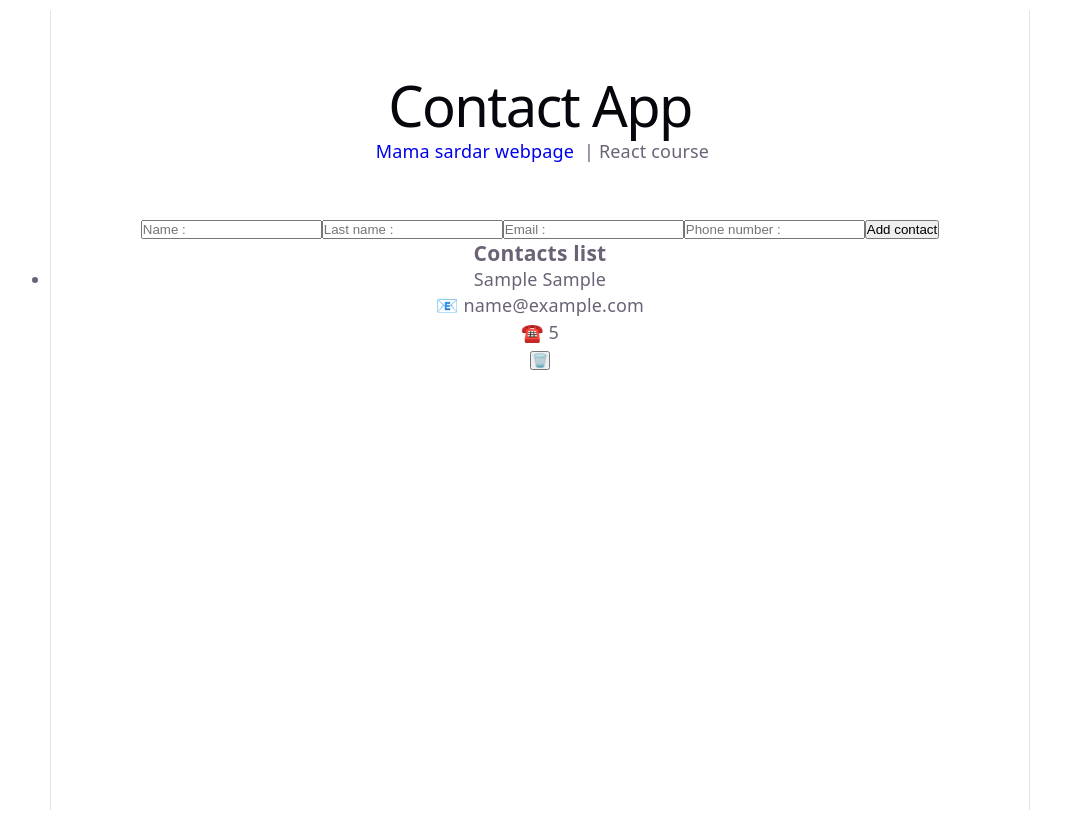
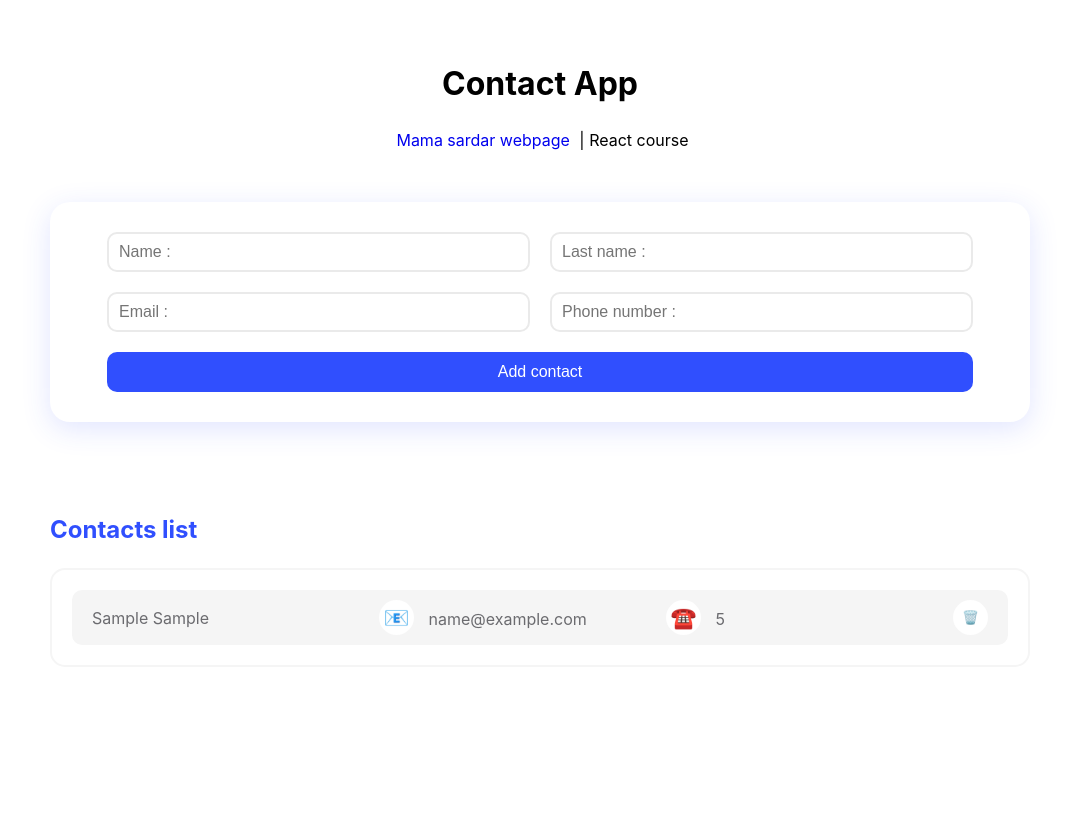
Before and after one commit to sardarbalnour/contact-app2, a React (Vite) app: page / in a window 1280 px wide. Both pictures are taken after typing "Sample", "Sample", "name@example.com", "5" into the empty fields and a click on the button "Add contact". Shown: the whole page, without its empty margins (100-1165 px from the left). Built offline with nearby package versions, Linux system fonts and the light colour scheme.

Commit message:
boring styles

```diff
--- a/src/components/ContactItem.jsx
+++ b/src/components/ContactItem.jsx
@@ -1,9 +1,11 @@
+import styles from "./ContactItem.module.css"
+
 function ContactItem({
   data: { id, name, email, lastName, phoneNumber },
   deleteHandler,
 }) {
   return (
-    <li key={id}>
+    <li className={styles.item}>
       <p>
         {name} {lastName}
       </p>
--- /dev/null
+++ b/src/components/ContactItem.module.css
@@ -0,0 +1,41 @@
+.item {
+  display: flex;
+  justify-content: space-between;
+  align-items: center;
+  background-color: #f5f5f5;
+  color: #6b6b6f;
+  padding: 10px 20px;
+  margin: 15px;
+  border-radius: 10px;
+}
+
+.item p {
+  flex-basis: 0;
+  flex-grow: 1;
+}
+
+.item span {
+  display: inline-block;
+  font-size: 1.3rem;
+  text-align: center;
+  margin-right: 10px;
+  background-color: #fff;
+  width: 35px;
+  height: 35px;
+  line-height: 35px;
+  border-radius: 50%;
+}
+
+.item button {
+  width: 35px;
+  height: 35px;
+  background-color: #fff;
+  border: none;
+  border-radius: 50%;
+  cursor: pointer;
+  transition: 0.1s all ease-in-out;
+}
+
+.item button:hover {
+  font-size: 1.3rem;
+}
--- a/src/components/Contacts.jsx
+++ b/src/components/Contacts.jsx
@@ -3,6 +3,8 @@
 
 import ContactsList from "./ContactsList";
 import inputs from "../constants/inputs";
+
+import styles from "./Contacts.module.css";
 
 function Contacts() {
   const [contacts, setContacts] = useState([]);
@@ -49,8 +51,8 @@
   };
 
   return (
-    <div>
-      <div>
+    <div className={styles.container}>
+      <div className={styles.form}>
         {inputs.map((input, index) => (
           <input
             name={input.name}
@@ -64,7 +66,7 @@
 
         <button onClick={addHandler}>Add contact</button>
       </div>
-      <div>{alert && <p>{alert}</p>}</div>
+      <div className={styles.alert}>{alert && <p>{alert}</p>}</div>
       <ContactsList contacts={contacts} deleteHandler={deleteHandler} />
     </div>
   );
--- /dev/null
+++ b/src/components/Contacts.module.css
@@ -0,0 +1,71 @@
+.container {
+    display: flex;
+    flex-direction: column;
+    align-items: center;
+}
+
+.form {
+    display: flex;
+    flex-wrap: wrap;
+    justify-content: center;
+    align-items: center;
+    padding: 20px;
+    margin-bottom: 20px;
+    border-radius: 20px;
+    box-shadow: #304ffe25 0 7px 29px 0;
+}
+
+.form input {
+    width: 45%;
+    margin: 10px;
+    padding: 10px;
+    height: 40px;
+    border: 2px solid #eaeaea;
+    border-radius: 10px;
+    color: #304ffe;
+    font-size: 1rem;
+    outline-color: #304ffe;
+}
+
+.form button {
+    width: calc(90% + 20px);
+    height: 40px;
+    padding: 10px;
+    margin: 10px 0;
+    cursor: pointer;
+    background-color: #304ffe;
+    color: #fff;
+    border: none;
+    border-radius: 10px;
+    font-size: 1rem;
+    transition: 0.2s all ease-in-out;
+}
+
+.form button:hover {
+    box-shadow: #0c2ad487 0 7px 29px 0;
+}
+
+.alert {
+    width: 100%;
+    height: 40px;
+    margin: 5px 0 25px;
+}
+
+.alert p {
+    background-color: #ffebee;
+    color: #f44336;
+    width: 100%;
+    padding: 10px;
+    border-radius: 10px;
+    text-align: center;
+}
+
+@media (max-width:500px) {
+    .form input {
+        width: 90%;
+    }
+
+    .form button {
+        width: 90%;
+    }
+}
--- a/src/components/ContactsList.jsx
+++ b/src/components/ContactsList.jsx
@@ -1,11 +1,13 @@
 import ContactItem from "./ContactItem";
+
+import styles from "./ContactsList.module.css"
 
 function ContactsList({ contacts, deleteHandler }) {
   return (
-    <div>
+    <div className={styles.container}>
       <h3>Contacts list</h3>
       {contacts.length ? (
-        <ul>
+        <ul className={styles.contacts}>
           {contacts.map((contact) => (
             <ContactItem
               key={contact.id}
@@ -15,7 +17,7 @@
           ))}
         </ul>
       ) : (
-        <p>No contacts yet !</p>
+        <p className={styles.message}>No contacts yet !</p>
       )}
     </div>
   );
--- /dev/null
+++ b/src/components/ContactsList.module.css
@@ -0,0 +1,30 @@
+ .container {
+  width: 100%;
+  margin-bottom: 100px;
+}
+
+.container h3 {
+  color: #304ffe;
+  font-size: 1.5rem;
+}
+
+.contacts {
+    border: 2px solid #f5f5f5;
+    list-style: none;
+    margin-top: 20px;
+    padding: 5px;
+    border-radius: 15px;
+}
+
+.message {
+  background-color: #f5f5f5;
+  height: 100px;
+  line-height: 100px;
+  /* neveshte miad vasatage height va line height barabar bashe*/
+  text-align: center;
+  margin-top: 20px;
+  border-radius: 20px;
+  color: #6b6b6f;
+  font-size: 1.2rem;
+  font-weight: 500;
+}
--- a/src/global.css
+++ b/src/global.css
@@ -1,58 +1,13 @@
 :root {
-  --text: #6b6375;
-  --text-h: #08060d;
-  --bg: #fff;
-  --border: #e5e4e7;
-  --code-bg: #f4f3ec;
-  --accent: #aa3bff;
-  --accent-bg: rgba(170, 59, 255, 0.1);
-  --accent-border: rgba(170, 59, 255, 0.5);
-  --social-bg: rgba(244, 243, 236, 0.5);
-  --shadow:
-    rgba(0, 0, 0, 0.1) 0 10px 15px -3px, rgba(0, 0, 0, 0.05) 0 4px 6px -2px;
-
-  --sans: system-ui, "Segoe UI", Roboto, sans-serif;
-  --heading: system-ui, "Segoe UI", Roboto, sans-serif;
-  --mono: ui-monospace, Consolas, monospace;
-
-  font: 18px/145% var(--sans);
-  letter-spacing: 0.18px;
-  color-scheme: light dark;
-  color: var(--text);
-  background: var(--bg);
-  font-synthesis: none;
-  text-rendering: optimizeLegibility;
-  -webkit-font-smoothing: antialiased;
-  -moz-osx-font-smoothing: grayscale;
-
-  @media (max-width: 1024px) {
-    font-size: 16px;
-  }
-}
-
-@media (prefers-color-scheme: dark) {
-  :root {
-    --text: #9ca3af;
-    --text-h: #f3f4f6;
-    --bg: #16171d;
-    --border: #2e303a;
-    --code-bg: #1f2028;
-    --accent: #c084fc;
-    --accent-bg: rgba(192, 132, 252, 0.15);
-    --accent-border: rgba(192, 132, 252, 0.5);
-    --social-bg: rgba(47, 48, 58, 0.5);
-    --shadow:
-      rgba(0, 0, 0, 0.4) 0 10px 15px -3px, rgba(0, 0, 0, 0.25) 0 4px 6px -2px;
-  }
-
-  #social .button-icon {
-    filter: invert(1) brightness(2);
-  }
+  font-family: Inter, system-ui, Avenir, Helvetica, Arial, sans-serif;
+  line-height: 1.5;
+  font-weight: 400;
 }
 
 body {
   margin: auto;
   max-width: 1000px;
+  min-height: 100vh;
   padding: 10px;
 }
 
@@ -61,32 +16,3 @@
   padding: 0;
   box-sizing: border-box;
 }
-
-#root {
-  width: 1126px;
-  max-width: 100%;
-  margin: 0 auto;
-  text-align: center;
-  border-inline: 1px solid var(--border);
-  min-height: 100svh;
-  display: flex;
-  flex-direction: column;
-  box-sizing: border-box;
-}
-
-h1,
-h2 {
-  font-family: var(--heading);
-  font-weight: 500;
-  color: var(--text-h);
-}
-
-h1 {
-  font-size: 56px;
-  letter-spacing: -1.68px;
-  margin: 32px 0;
-  @media (max-width: 1024px) {
-    font-size: 36px;
-    margin: 20px 0;
-  }
-}
```
